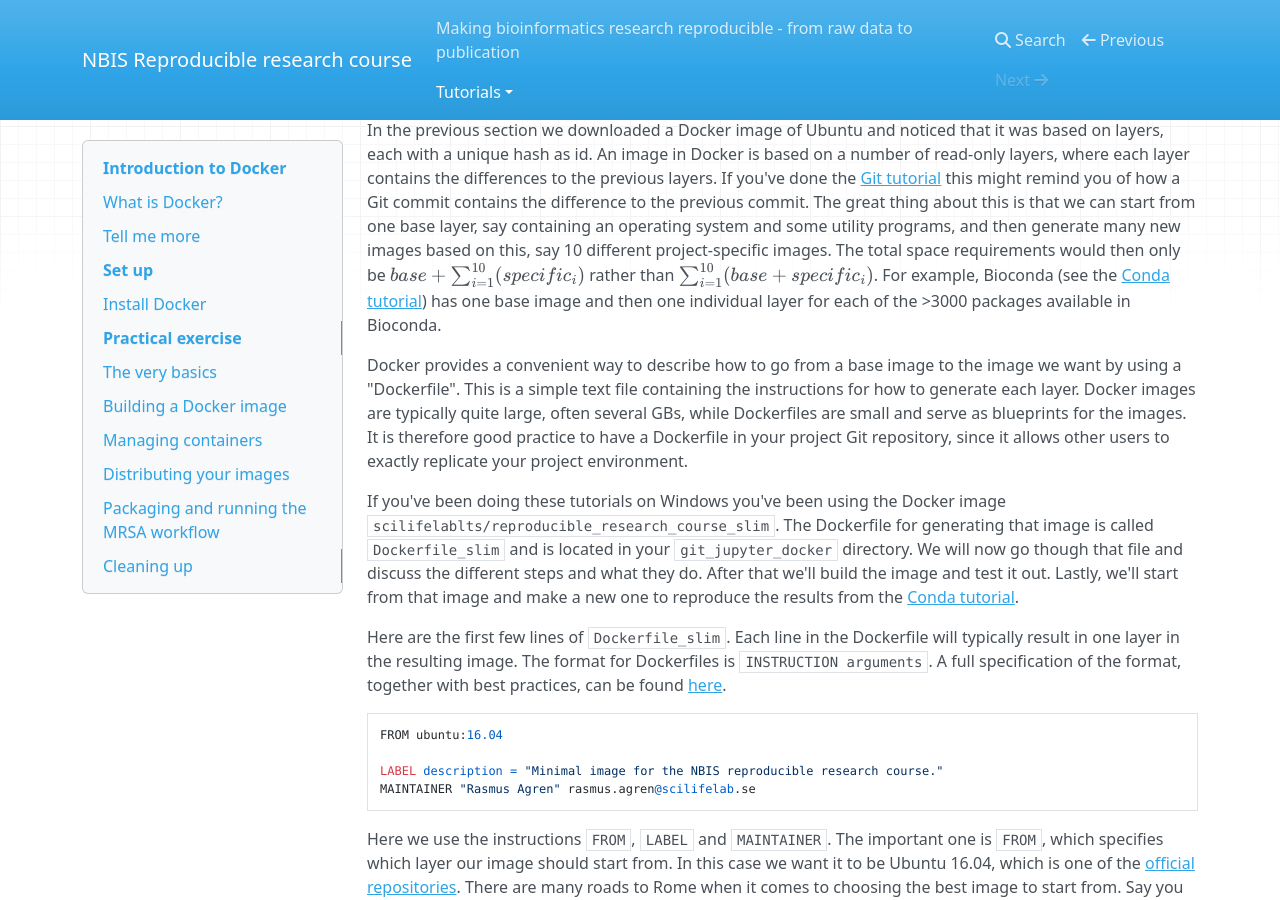
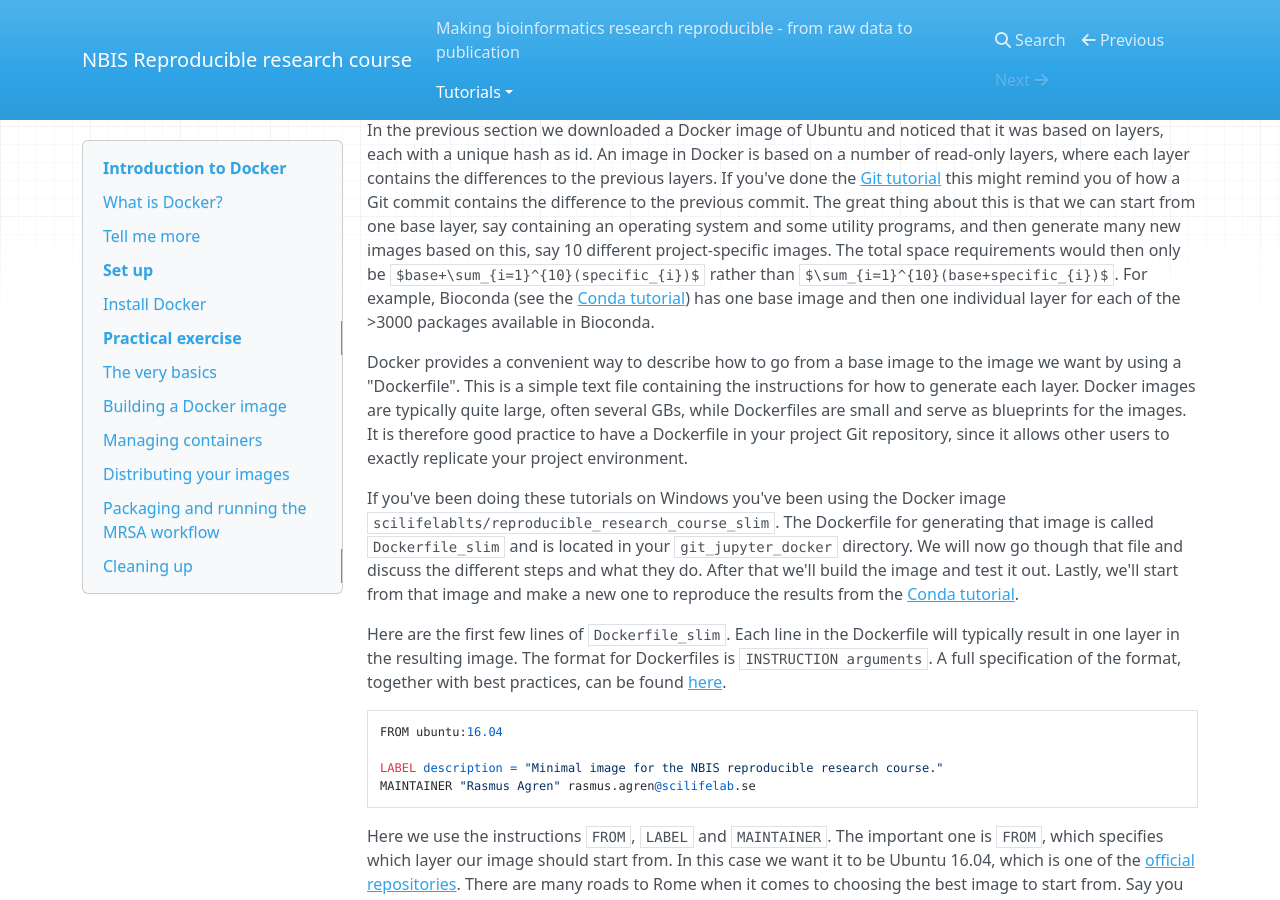
Before and after one commit to NBISweden/workshop-reproducible-research, an MkDocs documentation site: the page built from docs/docker.md, in a window 1280 px wide and 900 px high, scrolled down 4484 px. Built offline with MkDocs 1.6.1, drawn with Linux system fonts in a browser that asks for light colours; nearby versions of some CDN libraries; formulas are drawn with MathJax 3; old or Windows-style settings are respelled for this version of MkDocs.

```diff
--- a/docs/docker.md
+++ b/docs/docker.md
@@ -136,7 +136,7 @@ Ok, so Docker let's us work in any OS in a quite convenient way. That would prob
 
 ## Building a Docker image
 <script src='https://cdnjs.cloudflare.com/ajax/libs/mathjax/2.7.2/MathJax.js?config=TeX-MML-AM_CHTML'></script>
-In the previous section we downloaded a Docker image of Ubuntu and noticed that it was based on layers, each with a unique hash as id. An image in Docker is based on a number of read-only layers, where each layer contains the differences to the previous layers. If you've done the [Git tutorial](git.md) this might remind you of how a Git commit contains the difference to the previous commit. The great thing about this is that we can start from one base layer, say containing an operating system and some utility programs, and then generate many new images based on this, say 10 different project-specific images. The total space requirements would then only be $base+\sum_{i=1}^{10}(specific_{i})$ rather than $\sum_{i=1}^{10}(base+specific_{i})$. For example, Bioconda (see the [Conda tutorial](conda.md)) has one base image and then one individual layer for each of the >3000 packages available in Bioconda.
+In the previous section we downloaded a Docker image of Ubuntu and noticed that it was based on layers, each with a unique hash as id. An image in Docker is based on a number of read-only layers, where each layer contains the differences to the previous layers. If you've done the [Git tutorial](git.md) this might remind you of how a Git commit contains the difference to the previous commit. The great thing about this is that we can start from one base layer, say containing an operating system and some utility programs, and then generate many new images based on this, say 10 different project-specific images. The total space requirements would then only be `$base+\sum_{i=1}^{10}(specific_{i})$` rather than `$\sum_{i=1}^{10}(base+specific_{i})$`. For example, Bioconda (see the [Conda tutorial](conda.md)) has one base image and then one individual layer for each of the >3000 packages available in Bioconda.
 
 Docker provides a convenient way to describe how to go from a base image to the image we want by using a "Dockerfile". This is a simple text file containing the instructions for how to generate each layer. Docker images are typically quite large, often several GBs, while Dockerfiles are small and serve as blueprints for the images. It is therefore good practice to have a Dockerfile in your project Git repository, since it allows other users to exactly replicate your project environment.
 
```
